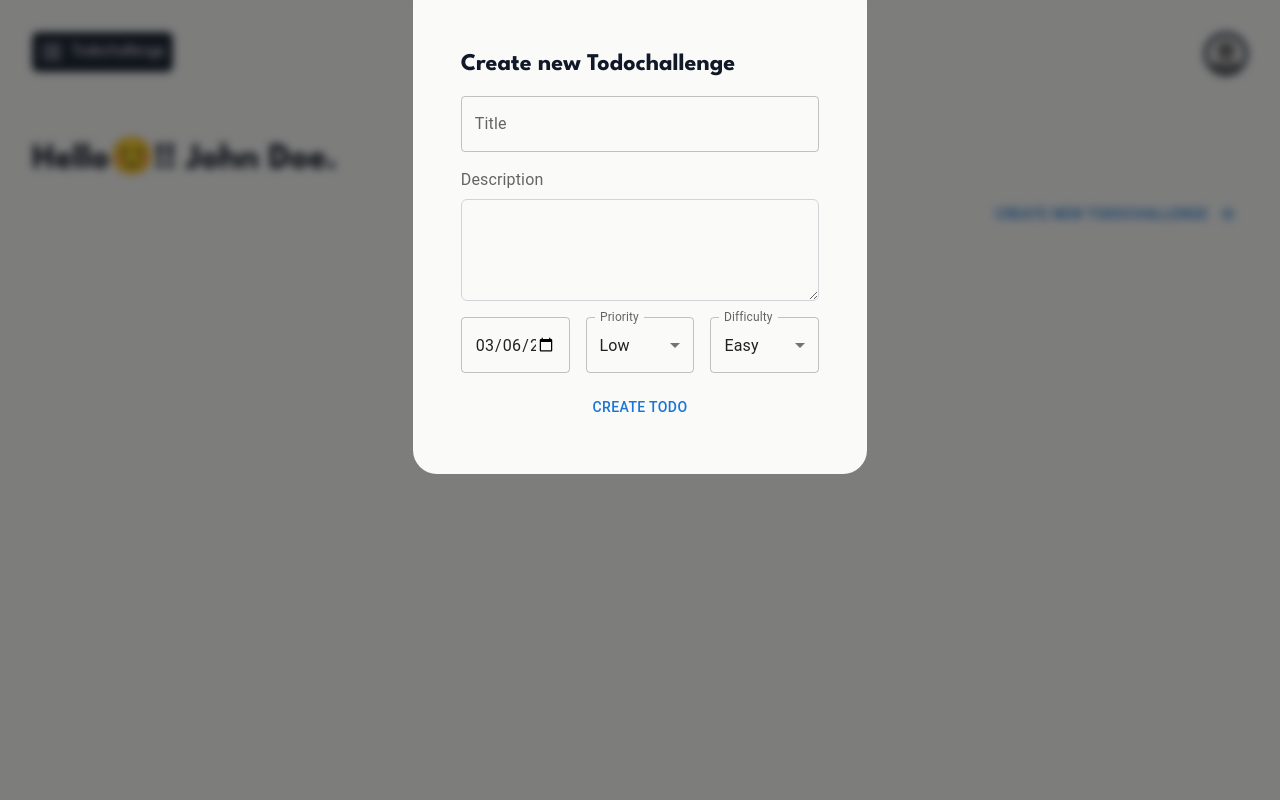
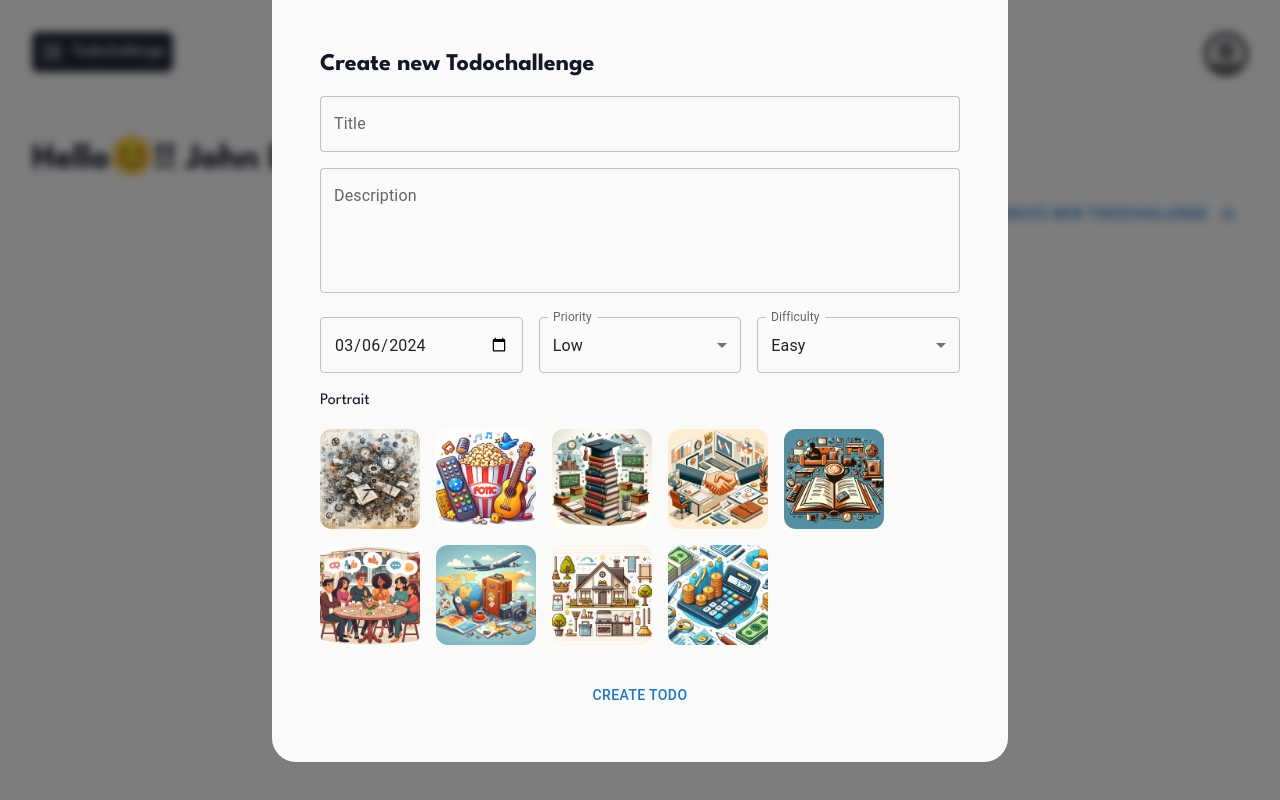
Before and after one commit to Jefersonsteven/todo_challenge, a Next.js app: page /home in a window 1280 px wide. Both pictures are taken after a click on the button "CREATE NEW TODOCHALLENGE". Built offline with nearby package versions, Linux system fonts and the light colour scheme.

Commit message:
Add PortraitSelect component and handle errors in TodoForm

```diff
--- a/src/components/ImageProfile.tsx
+++ b/src/components/ImageProfile.tsx
@@ -1,10 +1,18 @@
 import { User } from '@/types';
 import Image from 'next/image';
+import { use, useEffect, useState } from 'react';
 
 export const ImageProfile: React.FC = () => {
-    const user = localStorage.getItem('user')
-    const userObj: User | undefined = user ? JSON.parse(user) : null;
-    const src = userObj?.photo;
+    const [src, setSrc] = useState<string | undefined>('');
+
+    useEffect(() => {
+        const user = localStorage.getItem('user');
+        const userObj: User | undefined = user ? JSON.parse(user) : null;
+
+        setSrc(userObj?.photo);
+
+        // TODO: decidirme por dejarlo asi o usar un estado global
+    }, []);
 
     const errorImageManagement = (src: string | undefined) => {
         if (src === undefined || src === 'none' || src === '' || src === null) {
--- /dev/null
+++ b/src/components/PortraitSelect.tsx
@@ -0,0 +1,36 @@
+import { ErrorsTodoCreate, TodoCreate } from "@/types"
+import Image from "next/image"
+import { Dispatch, SetStateAction } from "react"
+
+interface Props {
+    form: TodoCreate
+    error: string
+    setForm: Dispatch<SetStateAction<TodoCreate>>
+    setErrors: Dispatch<SetStateAction<ErrorsTodoCreate>>
+
+}
+
+export const PortraitSelect: React.FC<Props> = ({ form, setForm, setErrors, error }) => {
+    const handleSelectImage = (e: React.MouseEvent<HTMLImageElement>) => {
+        const image = e.currentTarget.alt
+        setForm({ ...form, portrait: `${image}.jpeg` })
+    }
+
+    return (
+        <label htmlFor="">
+            Portrait
+            <div className="flex flex-wrap gap-4 py-4">
+                <Image onClick={handleSelectImage} title="Todos" className={` cursor-pointer rounded-xl ${form.portrait === 'todos.jpeg' ? 'border-4 border-green-500' : ''}`} src='/assets/images/todos.jpeg' alt="todos" width={100} height={100} />
+                <Image onClick={handleSelectImage} title="Entertaiment" className={` cursor-pointer rounded-xl ${form.portrait === 'entertaiment.jpeg' ? 'border-4 border-green-500' : ''}`} src='/assets/images/entertaiment.jpeg' alt="entertaiment" width={100} height={100} />
+                <Image onClick={handleSelectImage} title="Studying" className={` cursor-pointer rounded-xl ${form.portrait === 'studying.jpeg' ? 'border-4 border-green-500' : ''}`} src='/assets/images/studying.jpeg' alt="studying" width={100} height={100} />
+                <Image onClick={handleSelectImage} title="Job" className={` cursor-pointer rounded-xl ${form.portrait === 'job.jpeg' ? 'border-4 border-green-500' : ''}`} src='/assets/images/job.jpeg' alt="job" width={100} height={100} />
+                <Image onClick={handleSelectImage} title="Personal" className={` cursor-pointer rounded-xl ${form.portrait === 'personal.jpeg' ? 'border-4 border-green-500' : ''}`} src='/assets/images/personal.jpeg' alt="personal" width={100} height={100} />
+                <Image onClick={handleSelectImage} title="Social" className={` cursor-pointer rounded-xl ${form.portrait === 'social.jpeg' ? 'border-4 border-green-500' : ''}`} src='/assets/images/social.jpeg' alt="social" width={100} height={100} />
+                <Image onClick={handleSelectImage} title="Travel" className={` cursor-pointer rounded-xl ${form.portrait === 'travel.jpeg' ? 'border-4 border-green-500' : ''}`} src='/assets/images/travel.jpeg' alt="travel" width={100} height={100} />
+                <Image onClick={handleSelectImage} title="Home" className={` cursor-pointer rounded-xl ${form.portrait === 'home.jpeg' ? 'border-4 border-green-500' : ''}`} src='/assets/images/home.jpeg' alt="home" width={100} height={100} />
+                <Image onClick={handleSelectImage} title="Finance" className={` cursor-pointer rounded-xl ${form.portrait === 'finance.jpeg' ? 'border-4 border-green-500' : ''}`} src='/assets/images/finance.jpeg' alt="finance" width={100} height={100} />
+            </div>
+            <span>{error}</span>
+        </label>
+    )
+}
--- a/src/components/TodoForm.tsx
+++ b/src/components/TodoForm.tsx
@@ -1,6 +1,8 @@
 import { Button, FormControl, InputLabel, MenuItem, Select, SelectChangeEvent, TextField, TextareaAutosize } from "@mui/material"
 import { Dispatch, SetStateAction, useState } from "react"
-import { Difficulty, Priority, TodoCreate } from "@/types"
+import { Difficulty, ErrorsTodoCreate, Priority, TodoCreate } from "@/types"
+import Image from "next/image"
+import { PortraitSelect } from "./PortraitSelect"
 
 interface Props {
     closeForm: Dispatch<SetStateAction<boolean>>
@@ -19,6 +21,15 @@ const newTodo: TodoCreate = {
 
 export const TodoForm: React.FC<Props> = ({ closeForm, todoForm }) => {
     const [form, setForm] = useState<TodoCreate>(todoForm || newTodo)
+    const [errors, setErrors] = useState<ErrorsTodoCreate>({
+        title: '',
+        description: '',
+        priority: '',
+        difficulty: '',
+        target_date: '',
+        portrait: ''
+    })
+
 
     const handleSumbit = (e: React.FormEvent<HTMLFormElement>) => {
         e.preventDefault()
@@ -67,18 +78,24 @@ export const TodoForm: React.FC<Props> = ({ closeForm, todoForm }) => {
                 label="Title"
                 variant="outlined"
                 onChange={handleInputChange}
-                helperText={""}
+                helperText={errors.title}
             />
 
             <div className="flex flex-col gap-2">
-                <InputLabel id="description">Description</InputLabel>
-                <textarea
+                <TextField
                     id="description"
-                    className=" text-xl border-gray-300 bg-transparent"
-                    rows={3}
+                    label="Description"
+                    multiline
+                    rows={4}
                     value={form.description}
                     onChange={handleInputChange}
-                ></textarea>
+                    variant="outlined"
+                    error={Boolean(errors.description)}
+                    helperText={errors.description}
+                >
+
+                </TextField>
+                <span>{errors.description}</span>
             </div>
 
             <div className="flex gap-4">
@@ -123,6 +140,7 @@ export const TodoForm: React.FC<Props> = ({ closeForm, todoForm }) => {
                 </FormControl>
             </div>
 
+            <PortraitSelect form={form} setForm={setForm} setErrors={setErrors} error={errors.portrait} />
 
             <Button type="submit" className="flex gap-2">
                 {todoForm ? 'Edit Todo' : 'Create Todo'}
```
Also changed, not shown: src/types/index.d.ts (+10 -0 lines).
